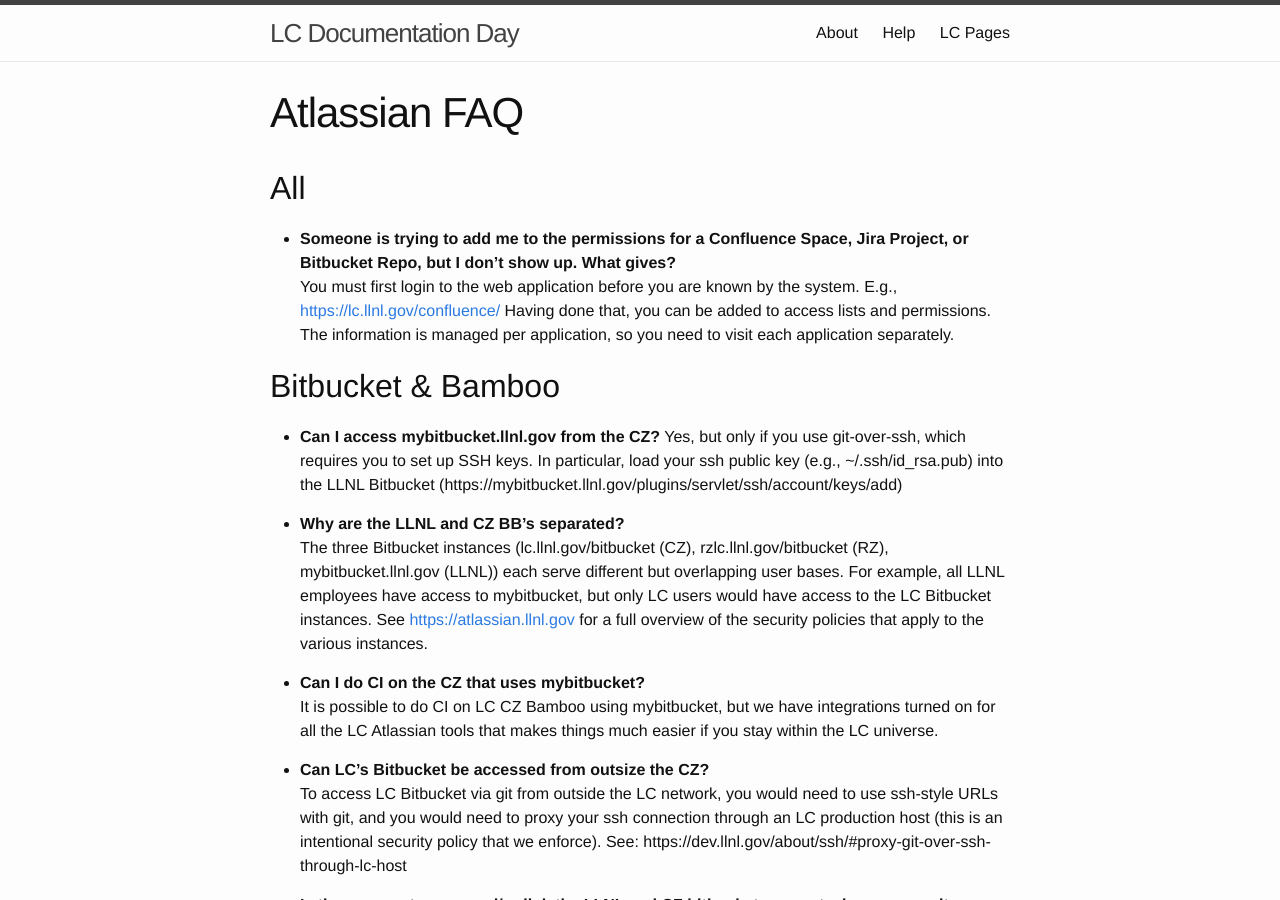
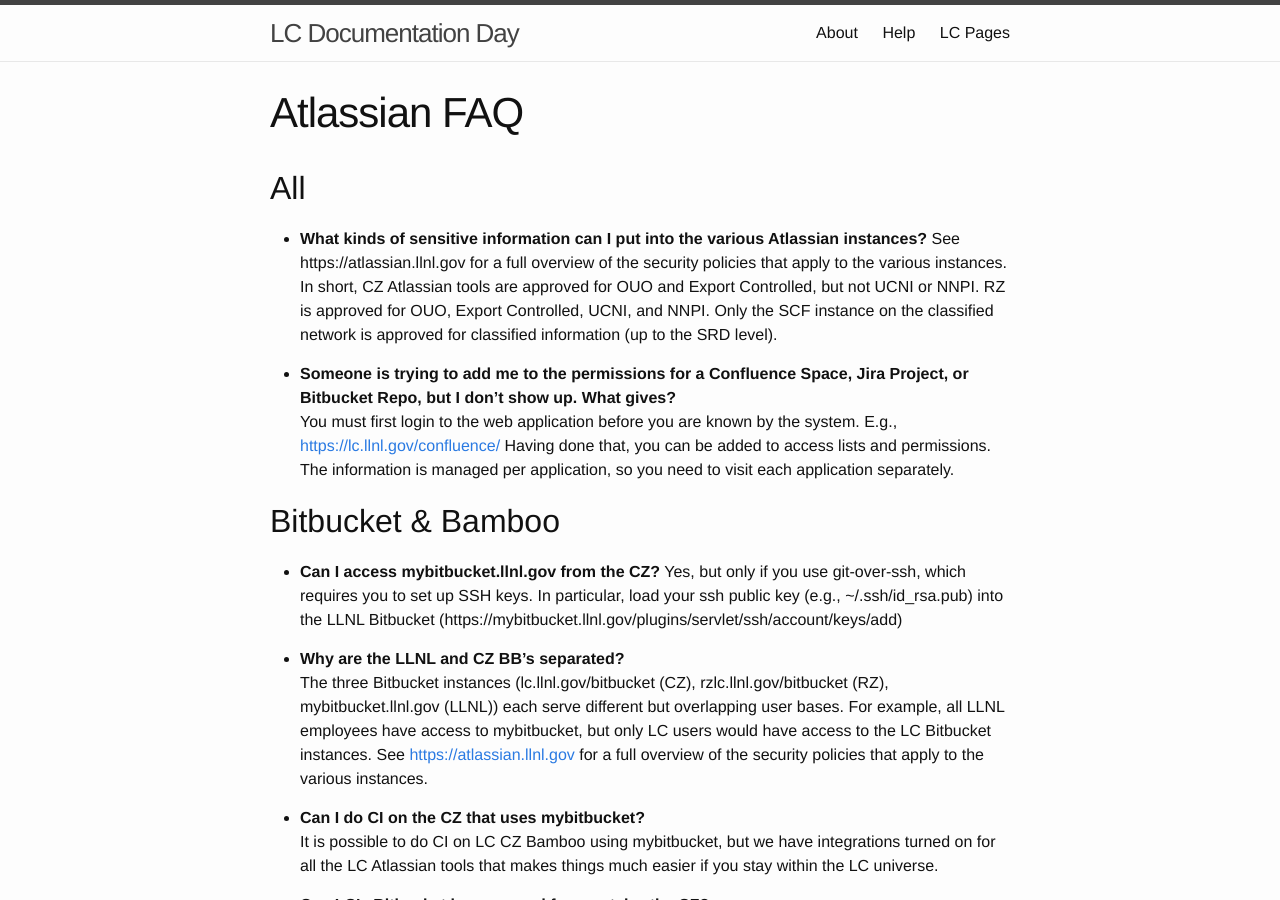
Before and after one commit to LLNL/HPC-Tutorials, a Jekyll site: the page built from pages/atlassian-faq.md, in a window 1280 px wide and 900 px high. Built offline with Jekyll 4.4.1, drawn with Linux system fonts in a browser that asks for light colours.

Commit message:
Update atlassian faq

```diff
--- a/pages/atlassian-faq.md
+++ b/pages/atlassian-faq.md
@@ -4,6 +4,9 @@
 ---
 
 ## All
+
+* **What kinds of sensitive information can I put into the various Atlassian instances?**
+See https://atlassian.llnl.gov for a full overview of the security policies that apply to the various instances. In short, CZ Atlassian tools are approved for OUO and Export Controlled, but not UCNI or NNPI. RZ is approved for OUO, Export Controlled, UCNI, and NNPI. Only the SCF instance on the classified network is approved for classified information (up to the SRD level).
 
 * **Someone is trying to add me to the permissions for a Confluence Space, Jira Project, or Bitbucket Repo, but I don't show up. What gives?**
 You must first login to the web application before you are known by the system. E.g., [https://lc.llnl.gov/confluence/](https://lc.llnl.gov/confluence/) Having done that, you can be added to access lists and permissions. The information is managed per application, so you need to visit each application separately.
```
